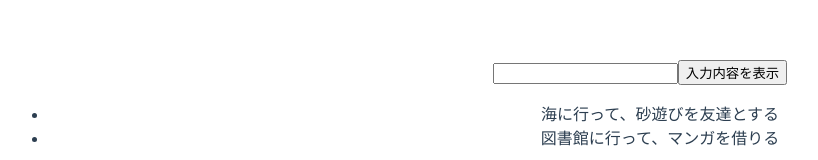
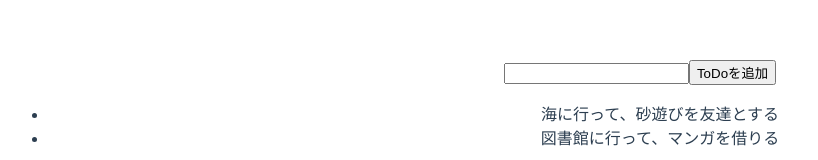
Before and after one commit to asakon/vue-todo-list, a Vue app: page / in a window 1280 px wide. Shown: the top 160 px of the page, without its empty margins (0-818 px from the left). Built offline with nearby package versions, Linux system fonts and the light colour scheme.

Commit message:
ボタンのテキストを修正

```diff
--- a/src/components/ToDoList.vue
+++ b/src/components/ToDoList.vue
@@ -1,7 +1,7 @@
 <template>
 <input v-model="inputValue">
 <button v-on:click="handleClick">
-  入力内容を表示
+  ToDoを追加
 </button>
 <ul>
   <li v-for="todo in todoItems"
```
